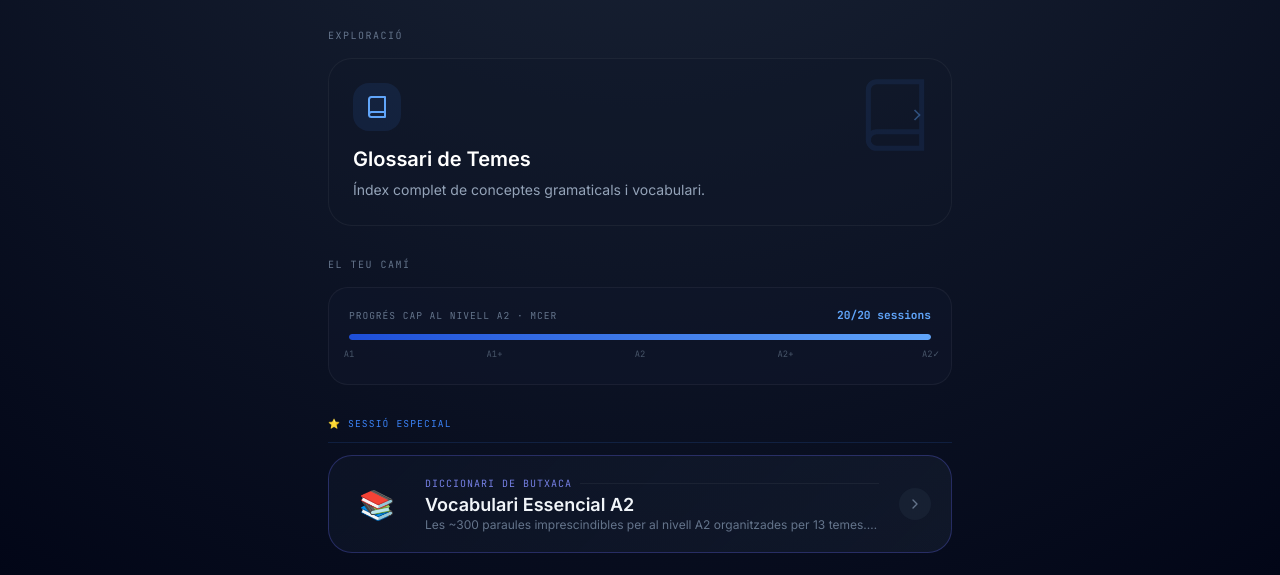
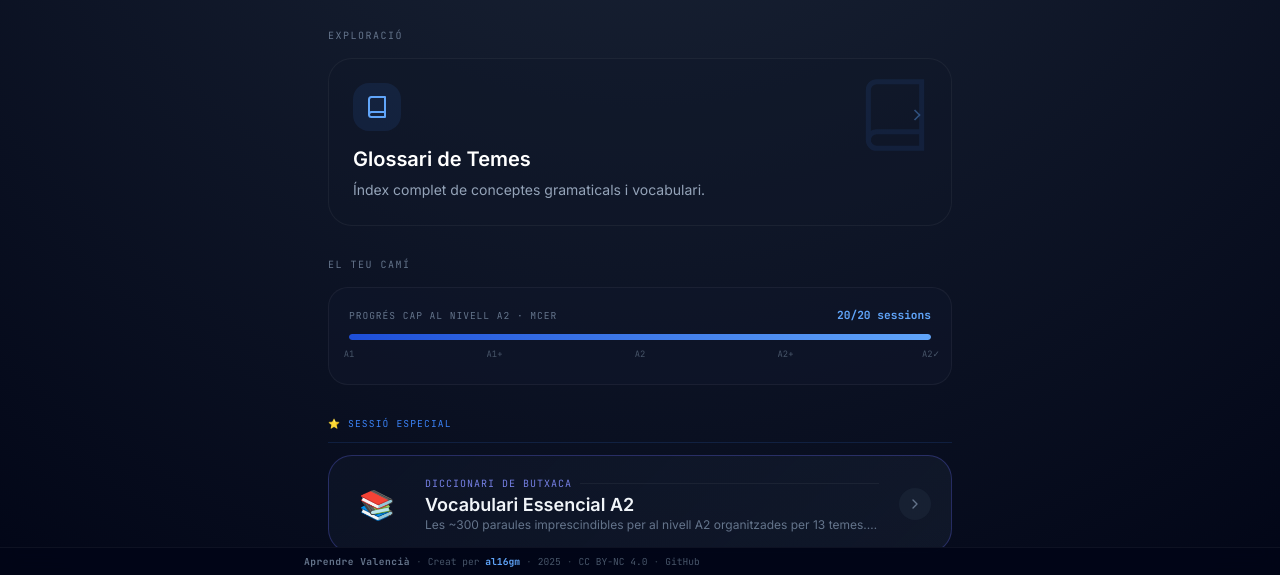
Before and after one commit to al16gm/Valencia, a plain HTML site: page index.html in a window 1280 px wide. Shown: the part 225-800 px from the top of the page. Drawn offline with nearby package versions, Linux system fonts and the light colour scheme; a web font is replaced by a local one.

Commit message:
Add footer section with styles and links
Added footer with copyright information and styles.

```diff
--- a/index.html
+++ b/index.html
@@ -718,5 +718,31 @@ loadScripts(SESSION_FILES, () => {
   renderHome();
 });
 </script>
+
+<!-- FOOTER -->
+<footer id="app-footer">
+  <div class="footer-inner">
+    <span class="footer-title">Aprendre Valencià</span>
+    <span class="footer-dot">·</span>
+    <span class="footer-author">Creat per <strong>al16gm</strong></span>
+    <span class="footer-dot">·</span>
+    <span class="footer-year">2025</span>
+    <span class="footer-dot">·</span>
+    <a class="footer-license" href="https://creativecommons.org/licenses/by-nc/4.0/" target="_blank" rel="noopener">CC BY-NC 4.0</a>
+    <span class="footer-dot">·</span>
+    <a class="footer-gh" href="https://github.com/al16gm/Valencia" target="_blank" rel="noopener">GitHub</a>
+  </div>
+</footer>
+<style>
+#app-footer{position:fixed;bottom:0;left:0;right:0;background:rgba(2,6,23,0.96);border-top:1px solid rgba(255,255,255,0.05);backdrop-filter:blur(8px);padding:7px 16px;padding-bottom:calc(7px + env(safe-area-inset-bottom,0px));z-index:50;}
+.footer-inner{max-width:42rem;margin:0 auto;display:flex;align-items:center;gap:6px;flex-wrap:wrap;font-family:"JetBrains Mono",monospace;font-size:0.6rem;color:#475569;}
+.footer-title{color:#64748b;font-weight:700;letter-spacing:.05em;}
+.footer-dot{color:#2e3a4a;}
+.footer-author strong{color:#60a5fa;}
+.footer-license,.footer-gh{display:inline-flex;align-items:center;gap:3px;color:#475569;text-decoration:none;transition:color .15s;}
+.footer-license:hover{color:#a5b4fc;}
+.footer-gh:hover{color:#94a3b8;}
+main{padding-bottom:calc(72px + env(safe-area-inset-bottom,0px))!important;}
+</style>
 </body>
 </html>
```
